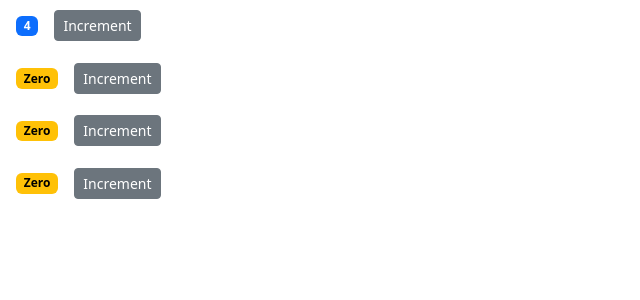
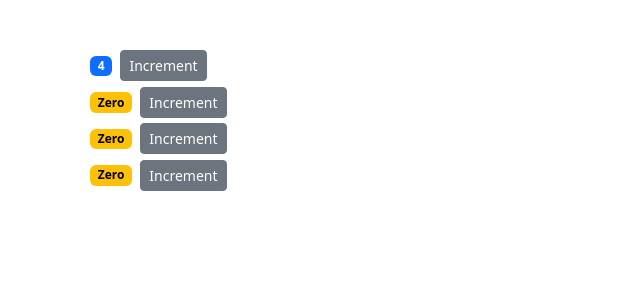
Before and after one commit to OluwaninsolaAO/my-first-react-app, a React (Create React App) app: page / in a window 1280 px wide. Shown: the top 300 px of the page, without its empty margins (0-640 px from the left). Built offline with nearby package versions, Linux system fonts and the light colour scheme.

Commit message:
Update counter/counters componets

```diff
--- a/src/components/counter.jsx
+++ b/src/components/counter.jsx
@@ -24,7 +24,7 @@ class Counter extends Component {
     }
 
     getBadgeClasses() {
-        let classes = "badge m-3 bg-";
+        let classes = "badge m-2 bg-";
         classes += this.state.value === 0 ? "warning text-black" : "primary";
         return classes;
     }
--- a/src/components/counters.jsx
+++ b/src/components/counters.jsx
@@ -14,8 +14,10 @@ class Counters extends Component {
 
     render() {
         return (
-            <div>
-                { this.state.counters.map(counter => <Counter key={counter.id} value={counter.value} />) }
+            <div className='container'>
+                <div className='mt-5'>
+                    { this.state.counters.map(counter => <Counter key={counter.id} value={counter.value} />) }
+                </div>
             </div>
         );
     }
```
